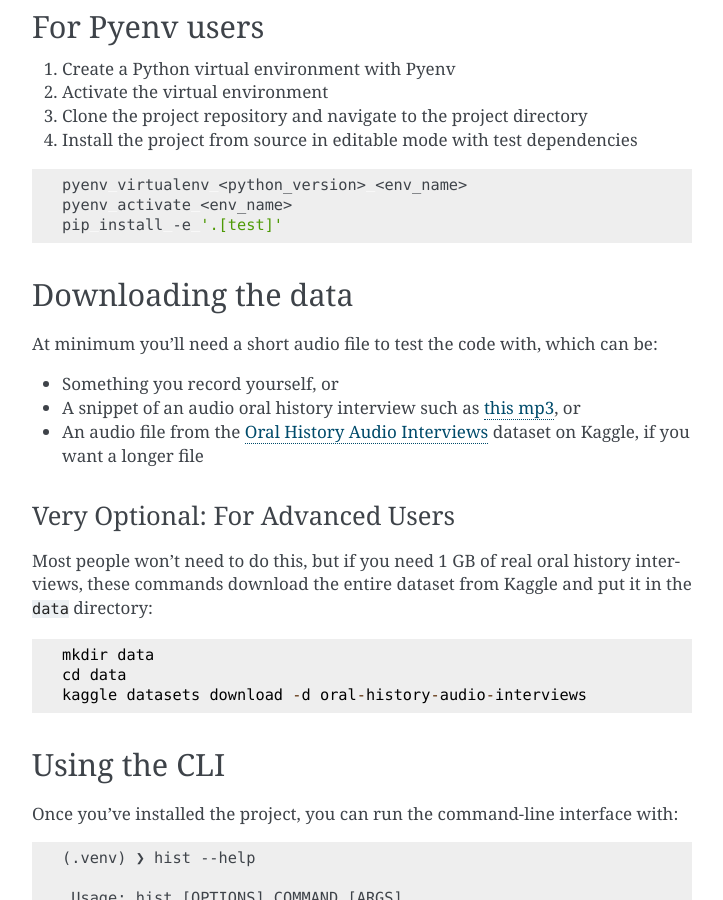
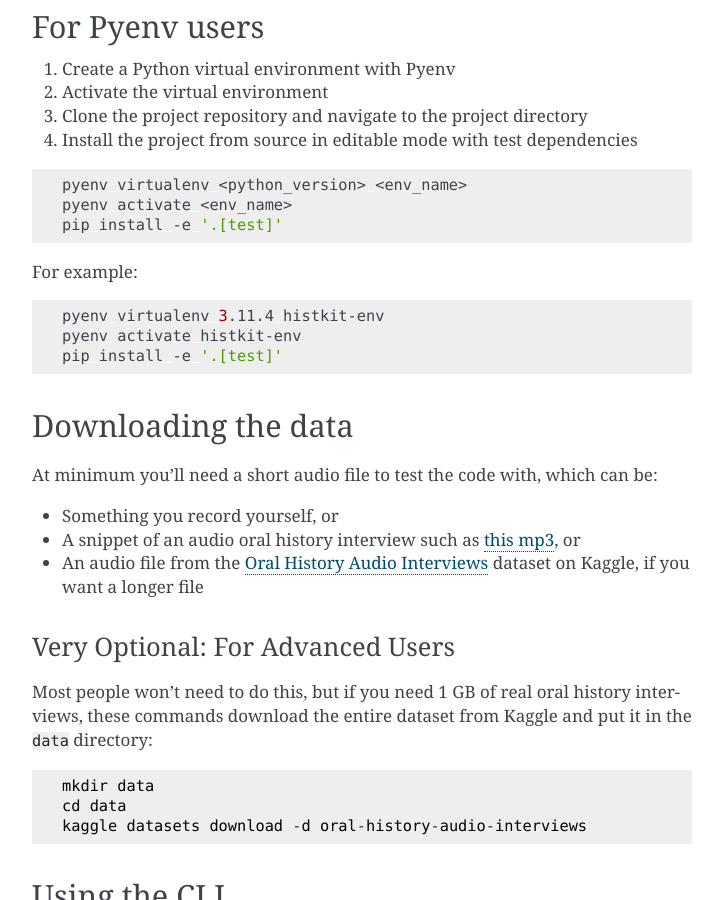
Before and after one commit to crisishistory/HistoryAIToolkit, a Sphinx documentation site: the page built from docs/getting_started.md, in a window 1280 px wide and 900 px high, scrolled down 516 px. Shown: the whole window, without its empty margins (388-1111 px from the left). Built offline with Sphinx 7.4.7, drawn with Linux system fonts in a browser that asks for light colours.

Commit message:
Provide a Pyenv example showing env name

````diff
--- a/docs/getting_started.md
+++ b/docs/getting_started.md
@@ -28,6 +28,14 @@ pip install -e '.[test]'
 ```bash
 pyenv virtualenv <python_version> <env_name>
 pyenv activate <env_name>
+pip install -e '.[test]'
+```
+
+For example:
+
+```bash
+pyenv virtualenv 3.11.4 histkit-env
+pyenv activate histkit-env
 pip install -e '.[test]'
 ```
 
````
